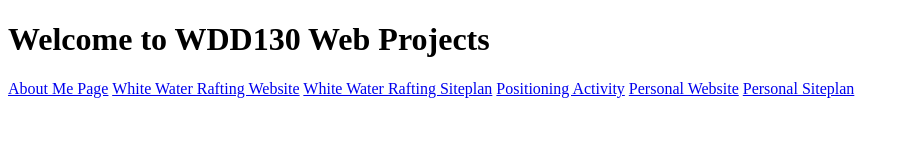
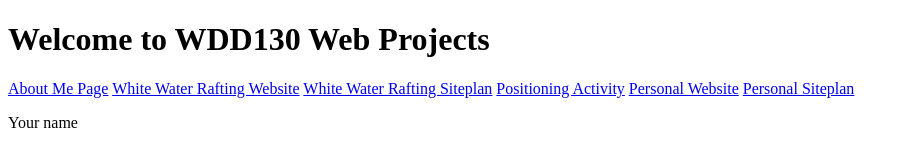
Before and after one commit to Sergiofdeveloper/WDD130, a plain HTML site: page index.html in a window 1280 px wide. Shown: the whole page, without its empty margins (0-909 px from the left). Drawn offline with Linux system fonts and the light colour scheme.

Commit message:
add paragraph

```diff
--- a/index.html
+++ b/index.html
@@ -16,6 +16,6 @@
   <a href="#">Personal Website</a>
   <a href="#">Personal Siteplan</a>
 </nav>
-
+        <p>Your name</p>
 </body>
 </html>
```
